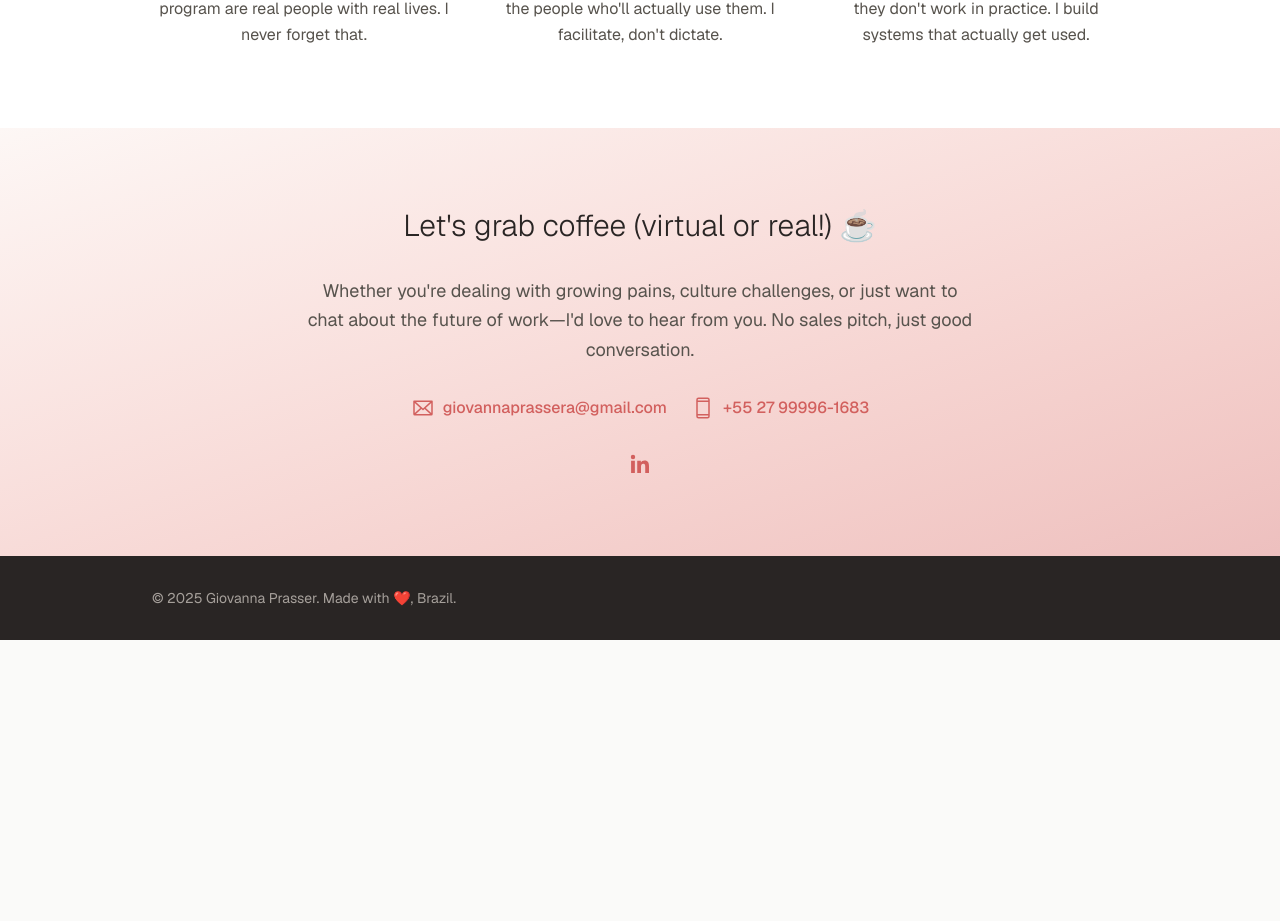
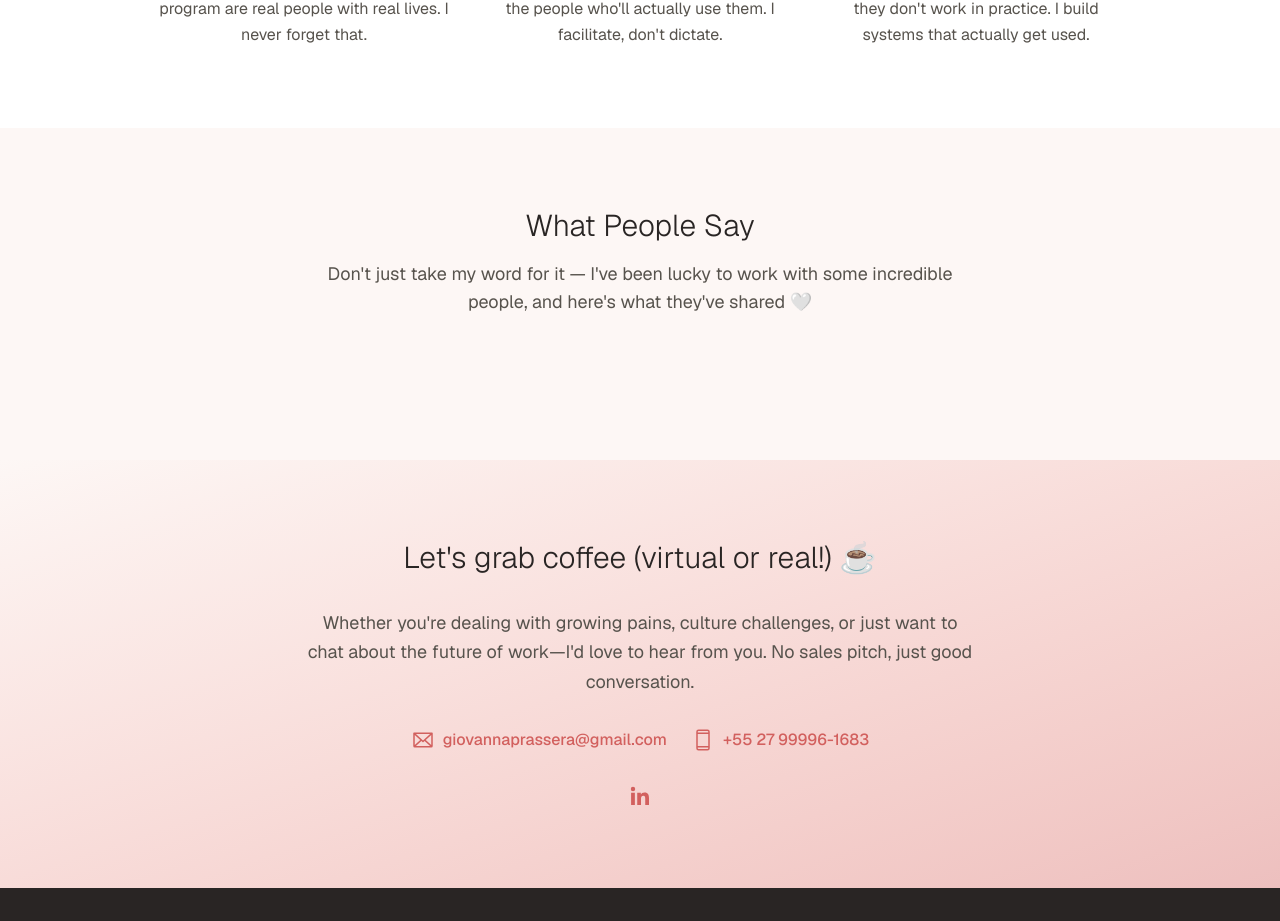
Before and after one commit to alineprasser/people-ops-portfolio, a React (Vite) app: page / in a window 1280 px wide. Shown: the part 2454-3375 px from the top of the page. Before the commit the page ends 3094 px from the top, so only its background shows below. Built offline with nearby package versions, Linux system fonts and the light colour scheme.

Commit message:
feat: adding testimonials section

```diff
--- a/src/components/LandingPage.tsx
+++ b/src/components/LandingPage.tsx
@@ -3,6 +3,7 @@ import { AboutSection } from "./AboutSection";
 import { StorySection } from "./StorySection";
 import { ExperienceSection } from "./ExperienceSection";
 import { ApproachSection } from "./ApproachSection";
+import { TestimonialSection } from "./TestimonialSection";
 import ContactSection from "./ContactSection";
 
 export default function LandingPage({
@@ -45,6 +46,7 @@ export default function LandingPage({
       <StorySection />
       <ExperienceSection />
       <ApproachSection />
+      <TestimonialSection />
       <ContactSection />
     </div>
   );
```
